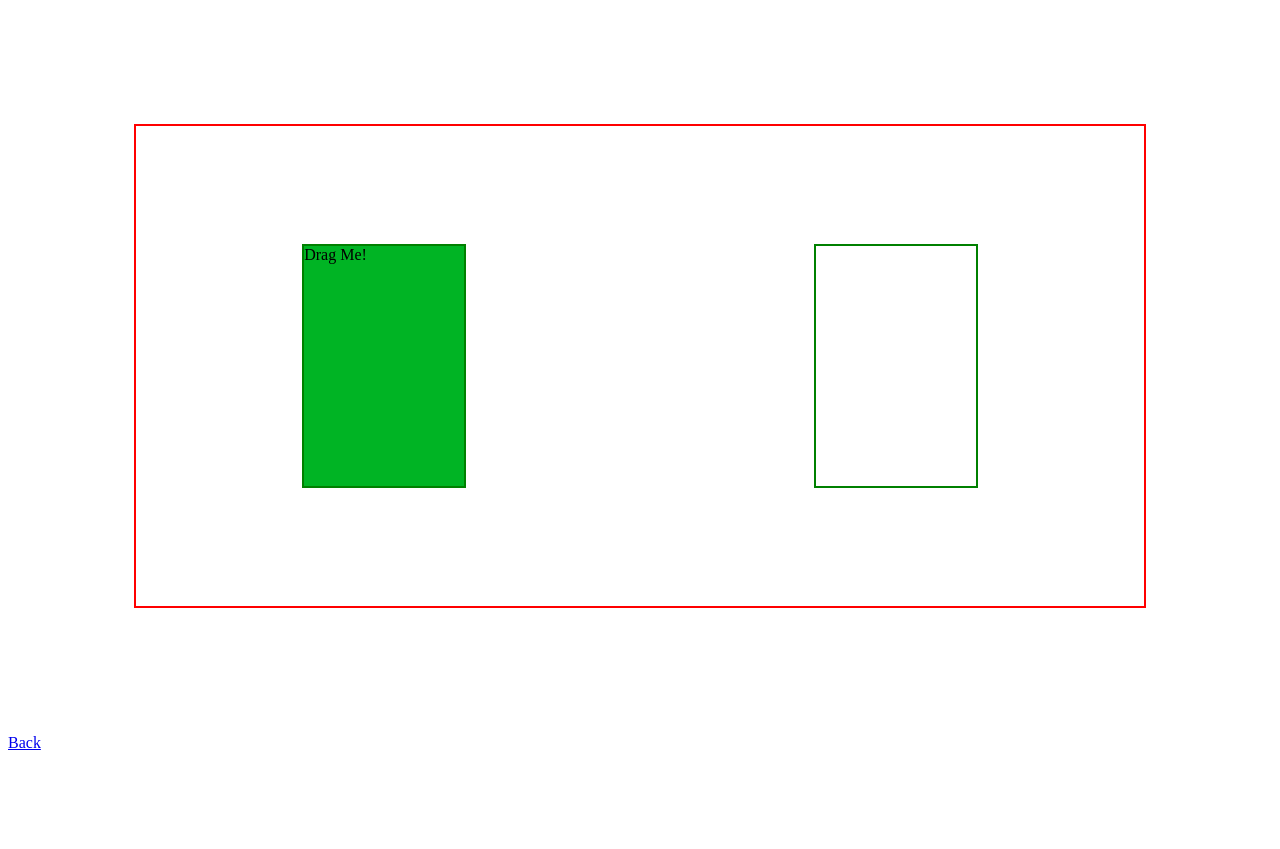
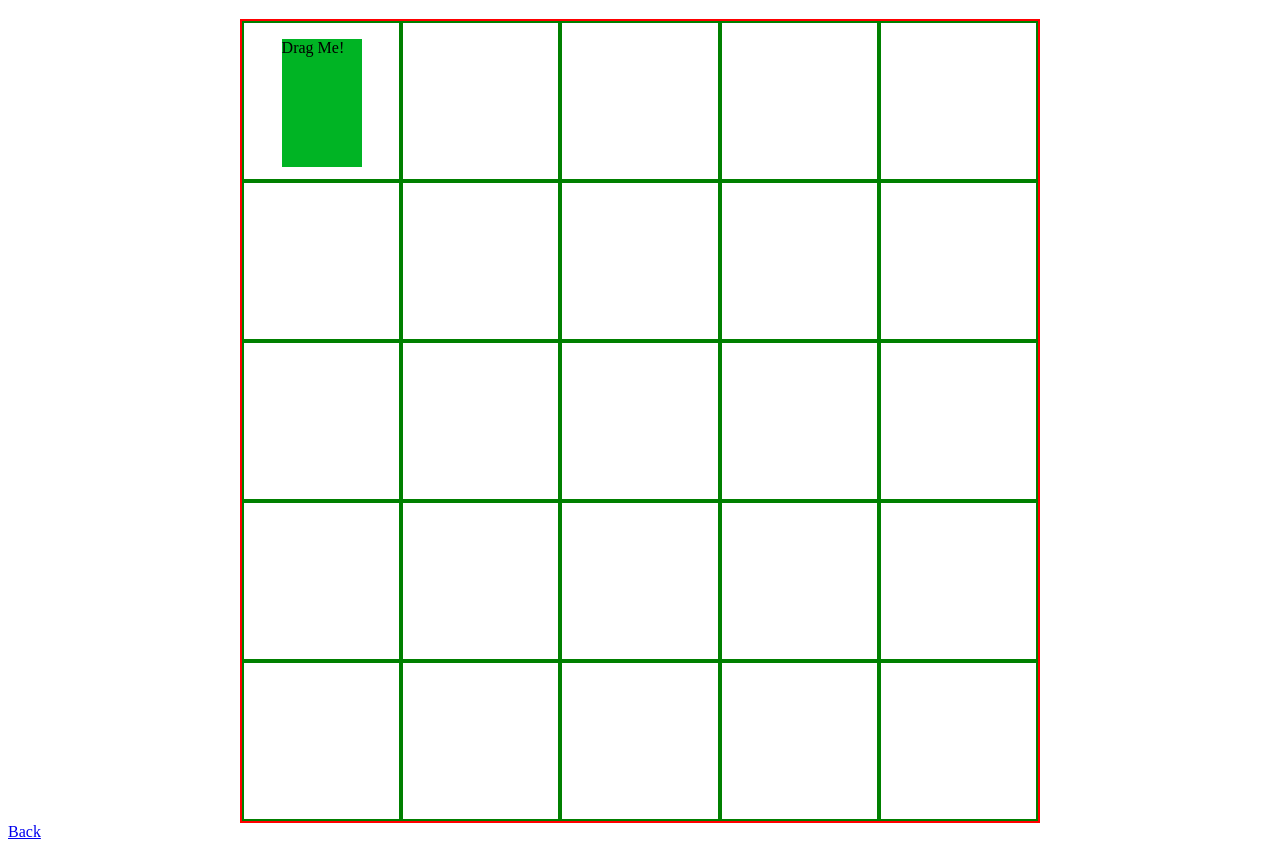
Before and after one commit to jkohrt7/TabletopAssistant, a plain HTML site: page dragdrop_prototype/dragdrop.html in a window 1280 px wide. Shown: the part 61-910 px from the top of the page. Before the commit the page ends 821 px from the top, so only its background shows below. Drawn offline with Linux system fonts and the light colour scheme.

Commit message:
feat: added larger board to dragdrop proto

```diff
--- /dev/null
+++ b/dragdrop_prototype/canvas.js
@@ -0,0 +1,17 @@
+//creates x by x grid of droppables
+document.addEventListener('DOMContentLoaded', () => {
+    addSpaces();
+})
+
+function addSpaces() {
+    const gameTable = document.querySelector('#game-table');
+    console.log(gameTable)
+    let childElement;
+
+    for(i = 0; i < 24; i++) {
+        childElement = document.createElement('div');
+        childElement.setAttribute('class', 'table__drop dropzone')
+        childElement.setAttribute('dropzone', 'true')
+        appendChildElement = gameTable.appendChild(childElement);
+    }
+}
--- a/dragdrop_prototype/dragdrop.css
+++ b/dragdrop_prototype/dragdrop.css
@@ -1,29 +1,34 @@
+*{
+    box-sizing: border-box;
+}
 .table {
-    min-width: 16rem;
-    min-height: 30rem;
-    margin: 10%;
+    max-width: 50rem;
+    min-height: 50rem;
+    margin: auto;
     border: solid red 2px;
 
-    display: flex;
-    flex-wrap: wrap;
-    justify-content: space-around;
-    gap: 1rem;
+    display: grid;
+    grid-template-columns: repeat(5,1fr);
+    grid-template-rows: repeat(5,1fr);
 }
 
 .table__drop {
-    min-width: 10rem;
-    min-height: 15rem;
-    margin: auto;
+    min-width: 5rem;
+    max-height: 10rem;
+    margin: 0;
 
     border: solid green 2px;
 }
 
 .over {
-    border: goldenrod solid 4px
+    border: goldenrod solid 2px
 }
 
 .hand__item {
-    min-width: 10rem;
-    min-height: 15rem;
+
+    max-width: 5rem;
+    height: 8rem;
+    margin: 1rem auto ;
+
     background: rgb(0, 180, 36);
 }
--- a/dragdrop_prototype/dragdrop.html
+++ b/dragdrop_prototype/dragdrop.html
@@ -7,6 +7,7 @@
     <link rel="stylesheet" href="./dragdrop.css">
     <title>Document</title>
     <script src = "dragdrop.js"></script>
+    <script src = "canvas.js"></script>
 </head>
 <body>
     <header>
@@ -14,12 +15,9 @@
     </header>
 
     <main>
-        <section class = "table" dropzone = "false">
+        <section id = "game-table" class = "table" dropzone = "false">
             <div class = "table__drop dropzone" dropzone="true">
                 <div id = "card" class = "hand__item draggable" draggable="true">Drag Me!</div>
-            </div>
-            <div class = "table__drop dropzone" dropzone="true">
-
             </div>
         </section>
 
```
Also changed, not shown: index.html (+2 -1 lines).
